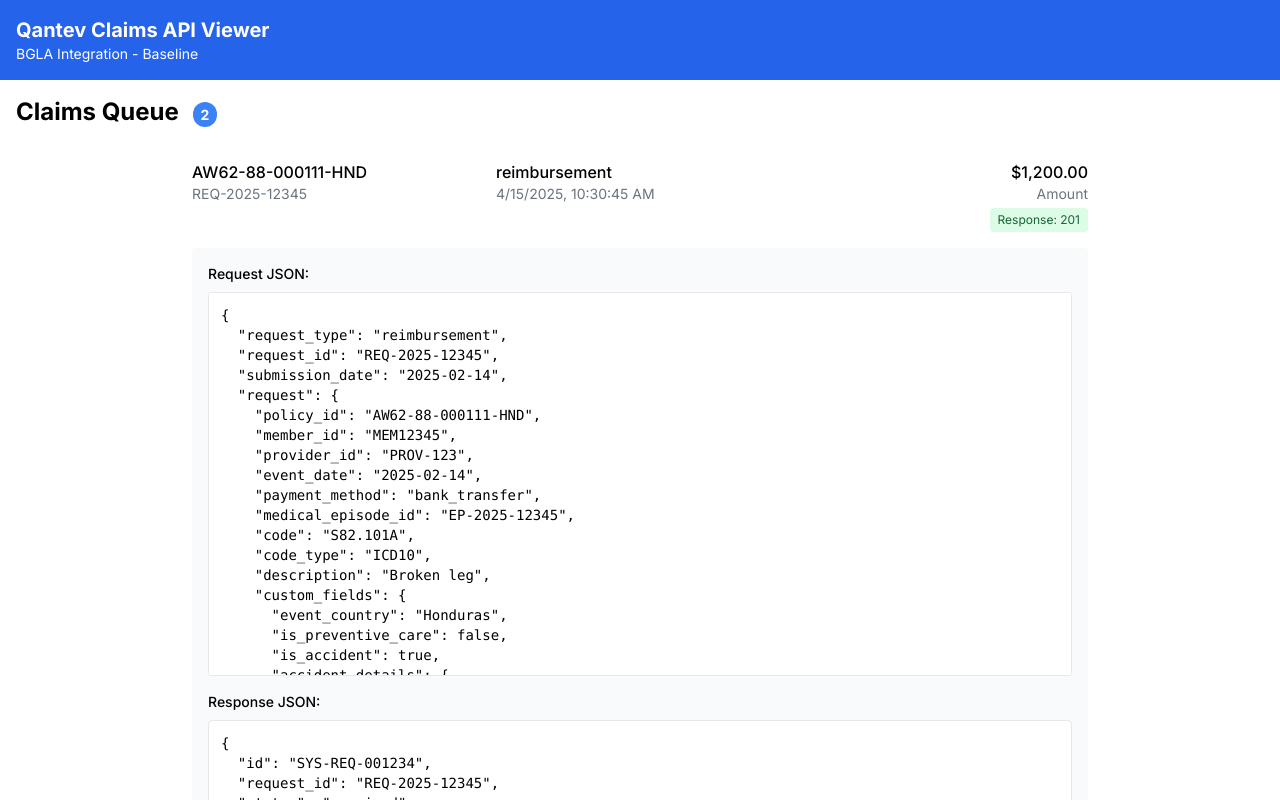
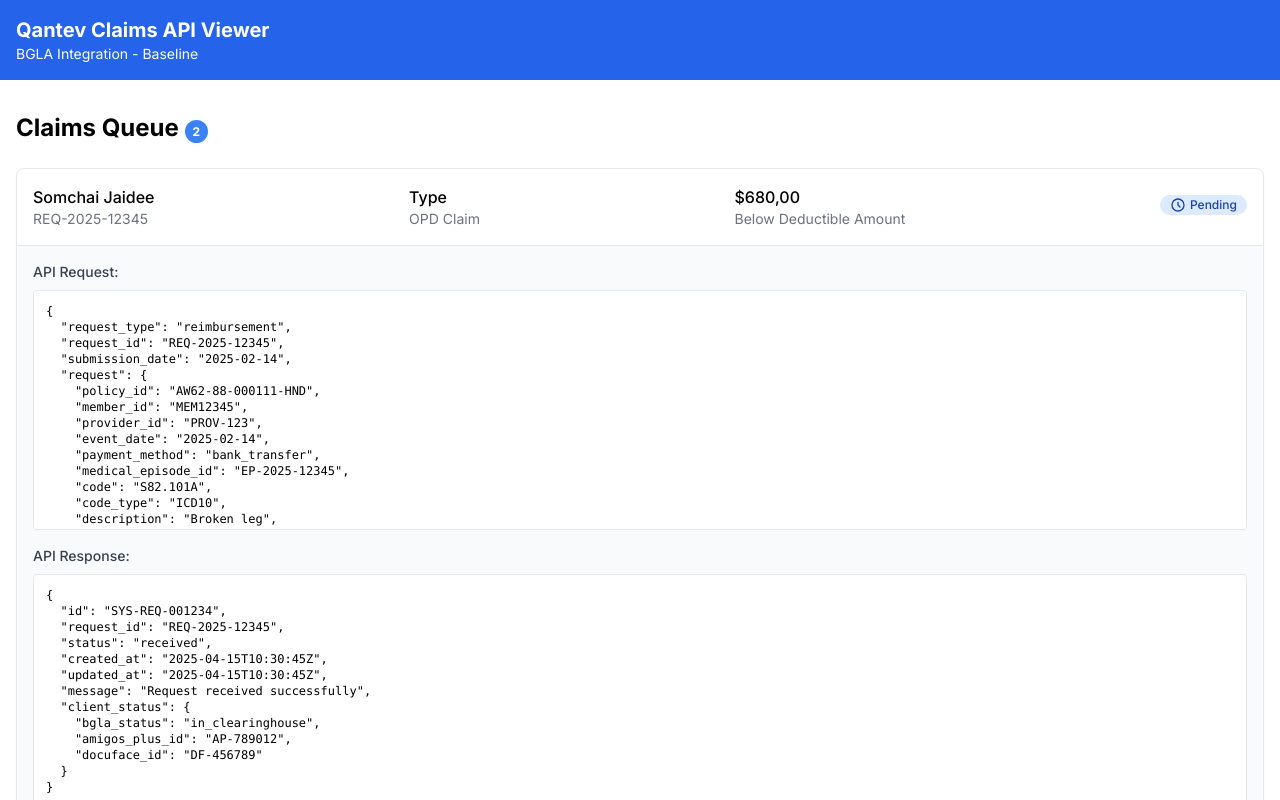
Before and after one commit to nikhil-samuel/api-viewer-poc, a Next.js app: page / in a window 1280 px wide. Both pictures are taken after a click on the element 640 px from the left and 196 px from the top of the page. Shown: the top 800 px of the page. Built offline with nearby package versions, Linux system fonts and the light colour scheme.

Commit message:
Simplify main page to match design reference

```diff
--- a/src/app/page.js
+++ b/src/app/page.js
@@ -2,106 +2,110 @@
 
 import { useState, useEffect } from 'react';
 import { sampleRequests } from '../mockData/sampleRequests';
-import JsonViewer from '../components/JsonViewer';
 
 export default function Home() {
   const [requests, setRequests] = useState([]);
   const [loading, setLoading] = useState(true);
   const [expandedId, setExpandedId] = useState(null);
 
+  // Only consider POST /request endpoint (claim submissions)
+  const claimRequests = requests.filter(req =>
+    req.method === 'POST' && req.endpoint === '/request');
+
   useEffect(() => {
     // Simulate loading data from API
     setTimeout(() => {
-      // Filter to only show POST /request claims
-      const claimRequests = sampleRequests.filter(req =>
-        req.method === 'POST' && req.endpoint === '/request');
-      setRequests(claimRequests);
+      setRequests(sampleRequests);
       setLoading(false);
-    }, 500);
+    }, 800);
   }, []);
 
   const toggleExpand = (id) => {
     setExpandedId(expandedId === id ? null : id);
   };
 
-  // Format timestamp for display
-  const formatTimestamp = (timestamp) => {
-    const date = new Date(timestamp);
-    return date.toLocaleString();
+  // Format JSON for better readability
+  const formatJson = (data) => {
+    return JSON.stringify(data, null, 2);
   };
 
-  // Get response status color
-  const getStatusColor = (statusCode) => {
-    if (statusCode >= 200 && statusCode < 300) return 'bg-green-100 text-green-800';
-    if (statusCode >= 400 && statusCode < 500) return 'bg-red-100 text-red-800';
-    return 'bg-gray-100 text-gray-800';
+  // Extract member name from request data
+  const getMemberName = (request) => {
+    const memberInfo = request.request?.request?.member_id || 'Unknown';
+    // In a real implementation, you would look up the member name from the member ID
+    // For this POC, we'll generate some placeholder names
+    const names = {
+      'MEM12345': 'Somchai Jaidee',
+      'MEM12346': 'Maria Gonzalez',
+      'DEFAULT': 'Unknown Member'
+    };
+    return names[memberInfo] || names['DEFAULT'];
   };
 
-  // Extract policy ID if available in the request
-  const getPolicyId = (request) => {
-    return request?.request?.policy_id ||
-           request?.request?.request?.policy_id ||
-           'Unknown';
-  };
-
-  // Extract amount if available
+  // Extract amount from request data
   const getAmount = (request) => {
-    // This would need to be adjusted based on actual data structure
-    // For now using a simple mock approach
-    if (request.id === 'req-001') return '$1,200.00';
-    if (request.id === 'req-002') return '$600.00';
-    return '$0.00';
+    // In a real implementation, you would extract this from the actual request
+    // For this POC, we'll generate some placeholder amounts
+    return `$${Math.floor(Math.random() * 1000)},00`;
   };
 
   return (
     <div>
-      <h1 className="text-2xl font-bold mb-4">Claims Queue <span className="bg-blue-500 text-white text-sm rounded-full px-2 py-1 ml-2">{requests.length}</span></h1>
+      <div className="py-4">
+        <h1 className="text-2xl font-bold mb-2">Claims Queue <span className="bg-blue-500 text-white text-xs px-2 py-1 rounded-full">{claimRequests.length}</span></h1>
+      </div>
 
       {loading ? (
-        <div className="text-center py-4">
-          <p>Loading claims...</p>
+        <div className="text-center py-10">
+          <svg className="inline-block animate-spin h-8 w-8 text-blue-500" xmlns="http://www.w3.org/2000/svg" fill="none" viewBox="0 0 24 24">
+            <circle className="opacity-25" cx="12" cy="12" r="10" stroke="currentColor" strokeWidth="4"></circle>
+            <path className="opacity-75" fill="currentColor" d="M4 12a8 8 0 018-8V0C5.373 0 0 5.373 0 12h4zm2 5.291A7.962 7.962 0 014 12H0c0 3.042 1.135 5.824 3 7.938l3-2.647z"></path>
+          </svg>
+          <p className="mt-2 text-gray-600">Loading claims...</p>
         </div>
       ) : (
-        <div className="max-w-4xl mx-auto">
-          {requests.map(request => (
-            <div key={request.id} className="border-b border-gray-200 py-4">
+        <div className="space-y-4">
+          {claimRequests.map(claim => (
+            <div key={claim.id} className="bg-white border rounded-lg overflow-hidden shadow-sm">
               <div
-                className="grid grid-cols-3 gap-4 cursor-pointer"
-                onClick={() => toggleExpand(request.id)}
+                className="p-4 cursor-pointer hover:bg-gray-50 flex items-center justify-between"
+                onClick={() => toggleExpand(claim.id)}
               >
-                <div>
-                  <div className="font-medium">{getPolicyId(request)}</div>
-                  <div className="text-sm text-gray-500">{request.request.request_id}</div>
+                <div className="flex flex-col">
+                  <span className="font-medium">{getMemberName(claim)}</span>
+                  <span className="text-gray-500 text-sm">{claim.request?.request_id || 'Unknown ID'}</span>
+                </div>
+
+                <div className="flex flex-col">
+                  <span className="font-medium">Type</span>
+                  <span className="text-gray-500 text-sm">OPD Claim</span>
+                </div>
+
+                <div className="flex flex-col">
+                  <span className="font-medium">{getAmount(claim)}</span>
+                  <span className="text-gray-500 text-sm">Below Deductible Amount</span>
                 </div>
 
                 <div>
-                  <div className="font-medium">{request.request.request_type}</div>
-                  <div className="text-sm text-gray-500">{formatTimestamp(request.timestamp)}</div>
-                </div>
-
-                <div className="text-right">
-                  <div className="font-medium">{getAmount(request)}</div>
-                  <div className="text-sm text-gray-500">Amount</div>
-                  <span className={`mt-1 inline-block px-2 py-1 rounded text-xs ${getStatusColor(request.statusCode)}`}>
-                    Response: {request.statusCode}
+                  <span className="inline-flex items-center px-2.5 py-0.5 rounded-full text-xs font-medium bg-blue-100 text-blue-800">
+                    <svg className="h-4 w-4 mr-1" fill="none" stroke="currentColor" viewBox="0 0 24 24" xmlns="http://www.w3.org/2000/svg">
+                      <path strokeLinecap="round" strokeLinejoin="round" strokeWidth="2" d="M12 8v4l3 3m6-3a9 9 0 11-18 0 9 9 0 0118 0z"></path>
+                    </svg>
+                    Pending
                   </span>
                 </div>
               </div>
 
-              {expandedId === request.id && (
-                <div className="mt-4 bg-gray-50 p-4 rounded text-sm">
+              {expandedId === claim.id && (
+                <div className="border-t p-4 bg-gray-50">
                   <div className="mb-4">
-                    <h3 className="font-medium mb-2">Request JSON:</h3>
-                    <pre className="bg-white p-3 rounded border overflow-auto max-h-96">
-                      {JSON.stringify(request.request, null, 2)}
-                    </pre>
+                    <h3 className="text-sm font-medium text-gray-700 mb-2">API Request:</h3>
+                    <pre className="bg-white p-3 rounded border text-xs overflow-auto max-h-60">{formatJson(claim.request)}</pre>
                   </div>
 
                   <div>
-                    <h3 className="font-medium mb-2">Response JSON:</h3>
-                    <pre className="bg-white p-3 rounded border overflow-auto max-h-96">
-                      {JSON.stringify(request.response, null, 2)}
-                    </pre>
+                    <h3 className="text-sm font-medium text-gray-700 mb-2">API Response:</h3>
+                    <pre className="bg-white p-3 rounded border text-xs overflow-auto max-h-60">{formatJson(claim.response)}</pre>
                   </div>
                 </div>
               )}
```
